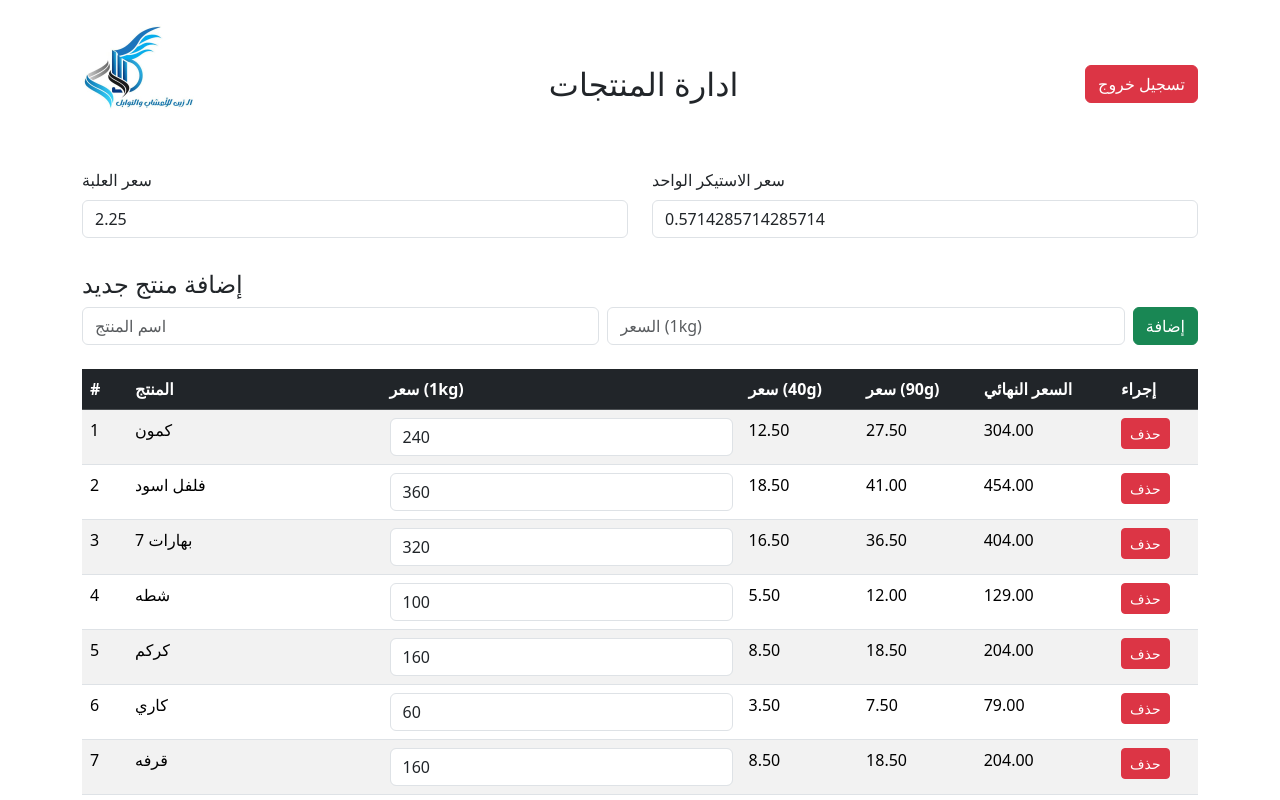
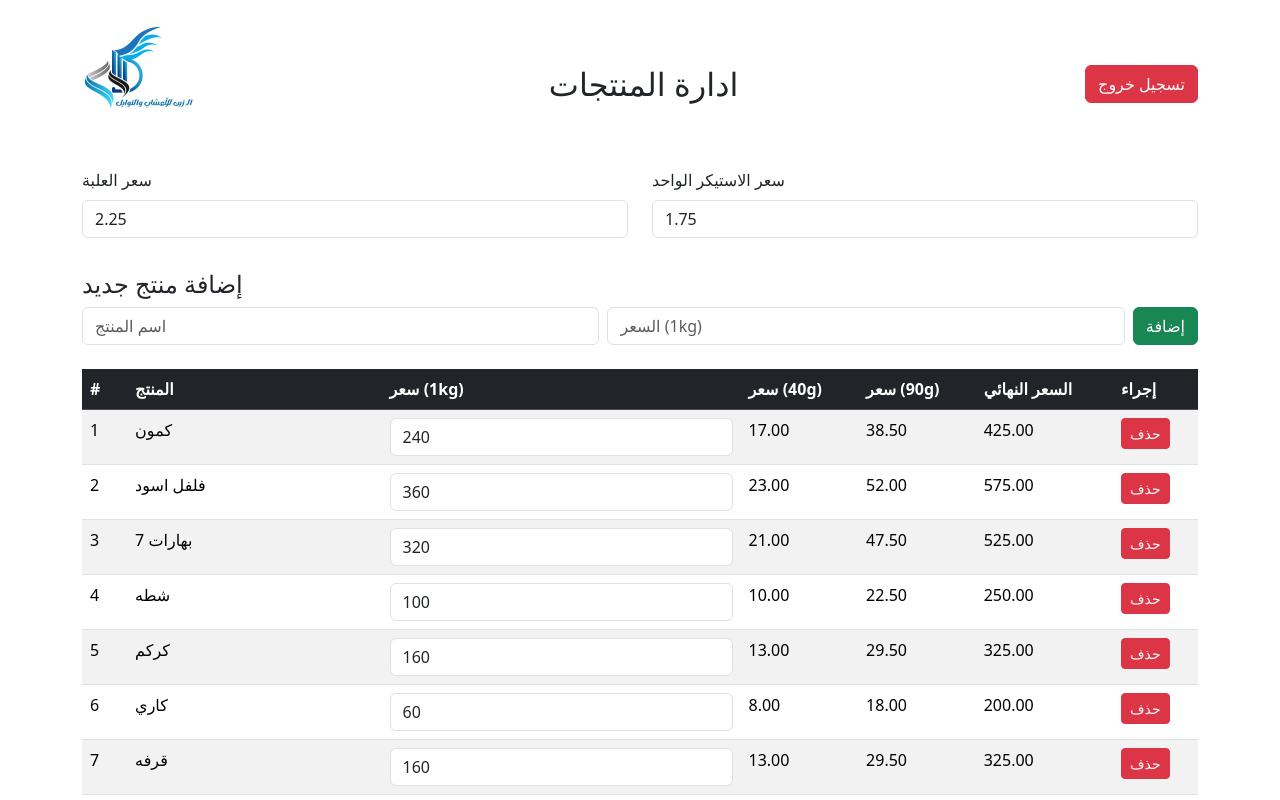
Before and after one commit to aaahmed666/zain_store, a React (Vite) app: page / in a window 1280 px wide. Shown: the top 800 px of the page. Built offline with nearby package versions, Linux system fonts and the light colour scheme; sample sign-in values are in the browser's storage.

Commit message:
update product prices

```diff
--- a/src/ProductManager.jsx
+++ b/src/ProductManager.jsx
@@ -15,7 +15,7 @@ const ProductManager = () => {
 
   const [products, setProducts] = useState(initialProduct || initialProducts);
   const [bottlePrice, setBottlePrice] = useState(2.25);
-  const [stickerPrice, setStickerPrice] = useState(20 / 35);
+  const [stickerPrice, setStickerPrice] = useState(1.75);
   const [newProductName, setNewProductName] = useState("");
   const [newProductPrice, setNewProductPrice] = useState("");
 
@@ -61,7 +61,7 @@ const ProductManager = () => {
   };
 
   const calculatePrice = (basePrice) => {
-    const totalCost = basePrice + bottlePrice + stickerPrice; // Base cost with additional costs
+    const totalCost = basePrice + bottlePrice * 25 + stickerPrice * 25; // Multiply by 25
     const finalPricePerKg = roundToNearestHalf(totalCost * 1.25); // Adding 25% profit margin and rounding
 
     const price40g = roundToNearestHalf((finalPricePerKg / 1000) * 40); // 40g with profit
```
